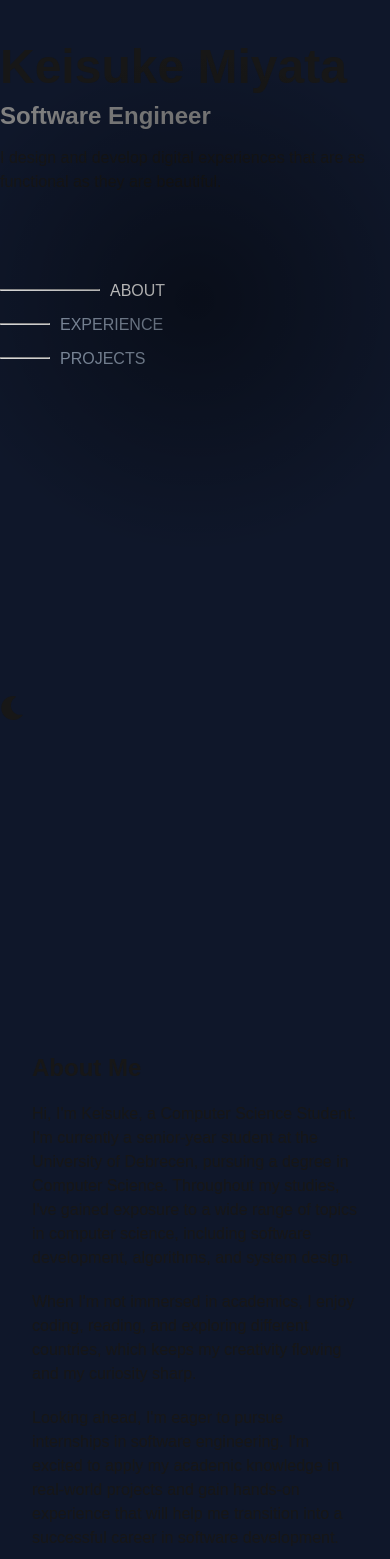
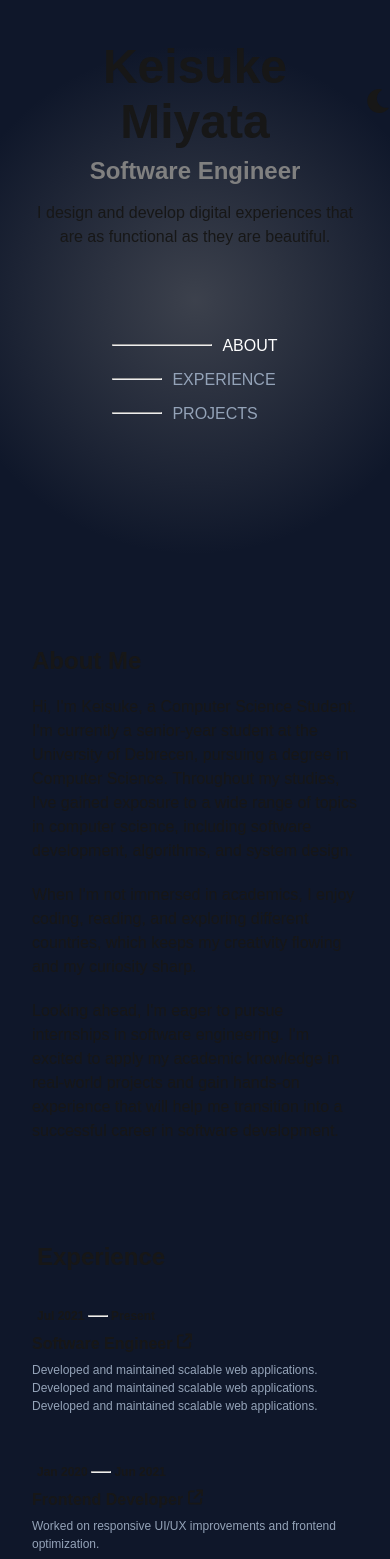
Before and after one commit to Keisuke-Miyata/Portfolio_v3, a Next.js app: page / in a window 390 px wide. Shown: the top 1559 px of the page. Built offline with nearby package versions, Linux system fonts and the light colour scheme.

Commit message:
add responsive design

```diff
--- a/src/app/_config.scss
+++ b/src/app/_config.scss
@@ -8,7 +8,7 @@ $selection-color: rgba(57, 132, 255, 0.3);
 $button-color: #3EB2FD;
 
 @mixin media-sm {
-    @media screen and (max-width: 480px) {
+    @media screen and (max-width: 640px) {
         @content;
     }
 }
@@ -27,7 +27,13 @@ $button-color: #3EB2FD;
 }
 
 @mixin media-xl {
-    @media screen and (max-width: 1600px) {
+    @media screen and (max-width: 1280px) {
         @content;
     }
 }
+
+@mixin media-2xl {
+    @media screen and (max-width: 1536px) {
+        @content;
+    }
+}
--- a/src/app/globals.css
+++ b/src/app/globals.css
@@ -1,6 +1,7 @@
 :root {
   --background: #ffffff;
   --foreground:#171717;
+  --font-default: var(--font-inter);
 }
 
 [data-theme='dark'] {
--- a/src/app/page.module.scss
+++ b/src/app/page.module.scss
@@ -10,8 +10,8 @@
   flex-direction: row;
 
   &::selection {
-    background-color: config.$selection-color; // Change this to any color you like
-    color: inherit; // Keeps the text color unchanged
+    background-color: config.$selection-color;
+    color: inherit;
   }
 
   &::after {
@@ -21,11 +21,11 @@
     left: calc(var(--x, 0) - 300px);
     width: 600px;
     height: 600px;
-    background: radial-gradient(black, transparent 60%);
+    background: radial-gradient(gray, transparent 60%);
 
     opacity: 0;
     transition: opacity 2s;
-    pointer-events: none;  /* This ensures the cursor effect doesn't block other hover interactions */
+    pointer-events: none;
 
   }
 
@@ -33,7 +33,7 @@
     opacity: 0.4;
   }
 
-  @include config.media-md {
+  @include config.media-lg {
     flex-direction: column;
     align-items: center;
   }
@@ -44,15 +44,28 @@
 // Main content styles
 .right {
   margin-left: 50%;
-  margin-right: 10%;
+  margin-right: 8%;
   width: 50%;
   flex: 1;
-  padding: 2rem;
+  padding: 1rem 0 2rem 0;
   overflow-y: auto;
   overflow: hidden;
-  max-height: 100vh;
+  max-height: 100%;
   background-color: config.$primary-color;
   min-height: 200vh;
+
+  @include config.media-xl {
+    margin-right: 0;
+    padding: 2rem 2rem 2rem 0;
+  }
+
+  @include config.media-lg {
+    margin-left: 0;
+    width: 100%;
+    min-height: 100%;
+    max-height: none;
+    padding: 2rem;
+  }
 
   .section {
     margin-bottom: 4rem;
@@ -60,6 +73,8 @@
     h2 {
       font-size: 1.5rem;
       margin-bottom: 1rem;
+      margin-left: 5px;
+
     }
   }
 
@@ -74,18 +89,14 @@
       margin-bottom: 0.5rem;
     }
   }
-  @include config.media-md {
-    margin-left: 0; /* Remove left margin for better spacing on medium screens */
-    margin-right: 0; /* Remove right margin */
-    width: 100%; /* Take full width when stacked vertically */
-  }
+
 }
 
 .themeToggle {
   display: flex;
   align-items: center;
   justify-content: center;
-  margin-top: 20px;
+  margin-top: 10px;
 }
 
 .comments {
--- a/src/components/About/About.module.scss
+++ b/src/components/About/About.module.scss
@@ -1,9 +1,16 @@
+@use "../../app/config" as config;
+
 .section {
     margin-top: 100px;
     margin-bottom: 100px;
+    margin-left: 5px;
 
     p {
         margin-top: 20px;
         line-height: 1.5rem;
     }
+
+    @include config.media-md {
+        margin-left: 0;
+    }
 }
--- a/src/components/Experience/Experience.module.scss
+++ b/src/components/Experience/Experience.module.scss
@@ -1,13 +1,13 @@
 @use "../../app/config" as config;
 
 .card {
-    // background-color: config.$primary-color;
     padding: 20px 0;
     border-radius: 8px;
     display: flex;
     flex-direction: column;
     gap: 10px;
     flex-shrink: 0;
+    // transition: box-shadow 0.3s ease, background-color 0.3s ease;
 
     h3 {
         font-size: 1.2rem;
@@ -26,7 +26,6 @@
 
     &:hover {
         background-color: blue;
-        opacity: 0.7;
         cursor: pointer;
     }
 }
@@ -34,12 +33,17 @@
 .container {
     display: flex;
     width: 100%;
+    gap: 10px;
+    flex-direction: row;
+
+    @include config.media-sm {
+        flex-direction: column;
+    }
 }
 
 .chronological {
     padding-top: 2px;
     flex: 1;
-    width: 30%;
 
     hr {
         display: inline-block;
@@ -47,11 +51,22 @@
         width: 20px;
         position: relative;
     }
+
+    h5 {
+        font-size: 12px;
+        margin-left: 5px;
+    }
+
+    @include config.media-md {
+        width: 100%;
+        gap: 5px;
+        margin-left: 0;
+    }
 }
 
 .content {
     flex: 2;
-    width: 70%;
+
 
     h3 {
         font-size: 16px;
@@ -60,6 +75,14 @@
     p {
         font-size: 12px;
     }
+    @include config.media-lg {
+        width: 80%;
+        flex: 3;
+    }
+
+    @include config.media-md {
+        width: 100%;
+    }
 }
 
 .icon {
--- a/src/components/LeftContainer/LeftContainer.module.scss
+++ b/src/components/LeftContainer/LeftContainer.module.scss
@@ -2,25 +2,40 @@
 
 .leftContainer {
     position: fixed;
-    width: 25%;
-    height: 100vh;
-    margin: 120px 40% 100px 10vw;
+    width: 35%;
+    height: 100%;
+    margin-top: 110px;
+    margin-left: 8%;
     display: flex;
     flex-direction: column;
     align-items: start;
-    text-align: center;
     z-index: 1;
-    left: 0;
 
-    @include config.media-md{
-        position: static;
+    @include config.media-xl {
+        margin-left: 0;
+        padding: 2rem;
+        width: 45%;
+        margin-top: 100px;
+    }
+
+    @include config.media-lg {
+        position: relative;
         width: 100%;
-        margin: 10%;
+        margin: 10% auto 0;
+        text-align: center;
+        height: auto;
+        align-items: center;
+        padding: 0 1.5rem;
     }
 
     h1 {
         margin-bottom: 0.5rem;
         font-size: 3rem;
+
+        @include config.media-lg {
+            text-align: center;
+            width: 100%;
+        }
     }
 
     h2 {
@@ -32,6 +47,10 @@
     p {
         text-align: left;
         line-height: 1.5em;
+
+        @include config.media-lg {
+            text-align: center;
+        }
     }
 
     nav {
@@ -50,9 +69,6 @@
 
         }
 
-
-
-
         a {
             color: config.$left-text-color;
             text-decoration: none;
@@ -67,6 +83,7 @@
             }
 
         }
+
         .active {
             color: white;
         }
@@ -76,25 +93,40 @@
             color: white;
         }
     }
-    @include config.media-md {
-        width: 100%; /* Take full width when stacked vertically */
-        z-index: 0;
-        position: relative;
-      }
+}
+
+.header {
+    display: flex;
+    align-items: center;
+    width: 100%;
 }
 
 
 .themeToggle {
+    position: absolute;
     display: flex;
     align-items: center;
     justify-content: center;
-    margin-top: 20px;
+    margin-top: 5px;
+    right: 0;
+    svg {
+        transition: transform 0.2s ease-in-out;
+
+        &:hover {
+            transform: scale(1.1);
+        }
+    }
+
+    @include config.media-lg {
+        margin-left: auto;  // Push it to the right on smaller screens
+    }
 }
 
 .socialLinks {
     display: flex;
-    gap: 1rem;
-    margin-top: 300px;
+    gap: 1.5rem;
+    margin-top: 15vh;
+    flex-wrap: wrap;
 
     a {
         color: config.$left-text-color;
@@ -110,7 +142,8 @@
         }
     }
 
-    @include config.media-md {
-
+    @include config.media-lg {
+        margin-top: 10vh;
+        gap: 3rem;
     }
 }
--- a/src/components/LeftContainer/LeftContainer.tsx
+++ b/src/components/LeftContainer/LeftContainer.tsx
@@ -3,13 +3,11 @@
 import { MdOutlineWbSunny } from "react-icons/md";
 import { FaMoon } from "react-icons/fa";
 import { useTheme } from "next-themes";
-import styles from "./LeftContainer.module.scss"; // Optional: Create a specific SCSS file for this component
+import styles from "./LeftContainer.module.scss";
 import { useEffect, useState } from "react";
-
 
 export default function LeftContainer() {
     const [activeSection, setActiveSection] = useState<string | null>(null);
-
     const { theme, setTheme } = useTheme();
 
     useEffect(() => {
@@ -22,7 +20,7 @@ export default function LeftContainer() {
                     }
                 });
             },
-            { threshold: 1.0 } // Adjust this value to control when the section is considered "active"
+            { threshold: 1.0 }
         );
         sections.forEach((section) => observer.observe(section));
         return () => sections.forEach((section) => observer.unobserve(section));
@@ -30,9 +28,31 @@ export default function LeftContainer() {
 
     return (
         <div className={styles.leftContainer}>
-            <h1>Keisuke Miyata</h1>
+            {/* Header with Name and Theme Toggle */}
+            <div className={styles.header}>
+                <h1>Keisuke Miyata</h1>
+                <div className={styles.themeToggle}>
+                    {theme === "dark" ? (
+                        <MdOutlineWbSunny
+                            size={24}
+                            onClick={() => setTheme("light")}
+                            style={{ cursor: "pointer" }}
+                            title="Switch to Light Mode"
+                        />
+                    ) : (
+                        <FaMoon
+                            size={24}
+                            onClick={() => setTheme("dark")}
+                            style={{ cursor: "pointer" }}
+                            title="Switch to Dark Mode"
+                        />
+                    )}
+                </div>
+            </div>
+
             <h2>Software Engineer</h2>
             <p>I design and develop digital experiences that are as functional as they are beautiful.</p>
+
             <nav className={styles.nav}>
                 {["about", "experience", "projects"].map((id) => (
                     <a key={id} href={`#${id}`} className={activeSection === id ? styles.active : ""}>
@@ -41,6 +61,7 @@ export default function LeftContainer() {
                     </a>
                 ))}
             </nav>
+
             <div className={styles.socialLinks}>
                 <a href="https://github.com/Keisuke-Miyata" rel="noopener noreferrer" target='_blank'>
                     <i className="fab fa-github fa-lg"></i>
@@ -49,23 +70,6 @@ export default function LeftContainer() {
                     <i className="fa-brands fa-linkedin fa-lg"></i>
                 </a>
             </div>
-            <div className={styles.themeToggle}>
-                {theme === "dark" ? (
-                    <MdOutlineWbSunny
-                        size={24}
-                        onClick={() => setTheme("light")}
-                        style={{ cursor: "pointer" }}
-                        title="Switch to Light Mode"
-                    />
-                ) : (
-                    <FaMoon
-                        size={24}
-                        onClick={() => setTheme("dark")}
-                        style={{ cursor: "pointer" }}
-                        title="Switch to Dark Mode"
-                    />
-                )}
-            </div>
         </div>
     );
 }
--- a/src/components/Projects/ProjectCard.module.scss
+++ b/src/components/Projects/ProjectCard.module.scss
@@ -1,12 +1,11 @@
 @use "../../app/config" as config;
 
 .card {
-    background-color: config.$primary-color;
     padding: 20px 0;
     border-radius: 8px;
     display: flex;
+    flex-direction: column;
     gap: 10px;
-    flex-direction: column;
     flex-shrink: 0;
 
     h3 {
@@ -29,15 +28,23 @@
 
 .container {
     display: flex;
-    justify-content: space-between;
+    // width: 100%;
+    // justify-content: space-between;
+    flex-direction: row;
     align-items: center;
-    width: 100%;
+
+    @include config.media-sm {
+        flex-direction: column-reverse;
+        align-items: start;
+    }
 }
 
 .left {
-    width: 30%;
     flex: 1;
 
+    @include config.media-sm {
+        width: 100%;
+    }
 }
 
 .icon {
@@ -47,7 +54,14 @@
 .right {
     flex: 2;
     width: 70%;
-    // float: right;
+
+    @include config.media-lg {
+        flex: 3;
+    }
+
+    @include config.media-sm {
+        width: 100%;
+    }
 
     h3 {
         font-size: 16px;
@@ -60,4 +74,8 @@
 
 .imageContainer {
     padding-top: 2px;
+
+    @include config.media-sm {
+        padding-top: 15px;
+    }
 }
```
Also changed, not shown: src/app/layout.tsx (+9 -3 lines), 1 other file (tests, documents, lock files or other folders).
